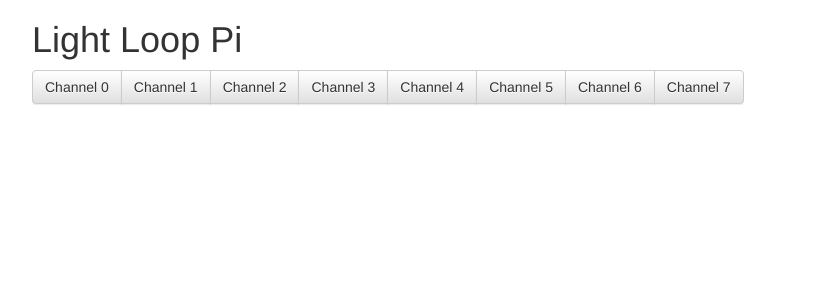
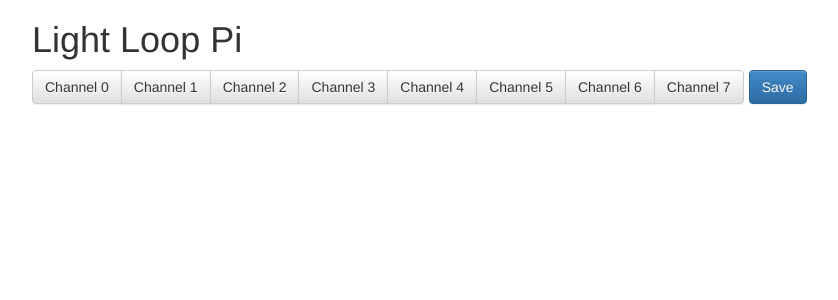
Before and after one commit to yuvadm/light-loop-pi, a Flask app: page / in a window 1280 px wide. Shown: the top 300 px of the page, without its empty margins (38-876 px from the left). Run offline with Flask 2, Linux system fonts and the light colour scheme; some libraries are stand-ins or nearby versions.

Commit message:
Save data not yet working

```diff
--- a/templates/home.html
+++ b/templates/home.html
@@ -16,6 +16,16 @@
         };
 
         function save_data(data) {
+
+            $('.light-channel').each(function(_, channel) {
+                channel = $(channel);
+                channel.find('.light-row').each(function(_, row) {
+                    var vals = $(row).find('.light-cell-btn').map(function(x) { return $(x).hasClass('active') ? 1 : 0; });
+                    console.log(_.values(vals));
+                });
+                console.log(channel.attr('data-light-channel'));
+            });
+
             $.ajax({
                 type: 'POST',
                 contentType: 'application/json',
@@ -41,13 +51,22 @@
                 $('.light-channel').hide();
                 $('.light-channel[data-light-channel=' + chan +']').show();
             });
+
+            $('#save-btn').click(function(){
+                save_data();
+            });
         });
         </script>
     </head>
     <body>
         <div class="container">
             <h1>Light Loop Pi</h1>
-            <div id="channel-btns" class="btn-group"></div>
+            <div class="btn-toolbar" role="toolbar">
+                <div id="channel-btns" class="btn-group"></div>
+                <div class="btn-group">
+                    <button id="save-btn" type="button" class="btn btn-primary">Save</button>
+                </div>
+            </div>
 
             <div id="light-container"></div>
         </div>
```
